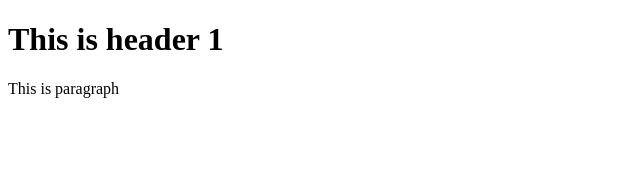
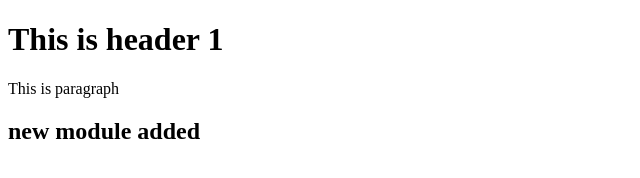
Before and after one commit to AniGayake/Pull-Request-Demo, a plain HTML site: page index.html in a window 1280 px wide. Shown: the whole page, without its empty margins (0-640 px from the left). Drawn offline with Linux system fonts and the light colour scheme.

Commit message:
New module added

```diff
--- a/index.html
+++ b/index.html
@@ -6,5 +6,7 @@
 <body>
 	<h1>This is header 1</h1>
 <p>This is paragraph</p>
+
+<h2>new module added</h2>
 </body>
 </html>
```
